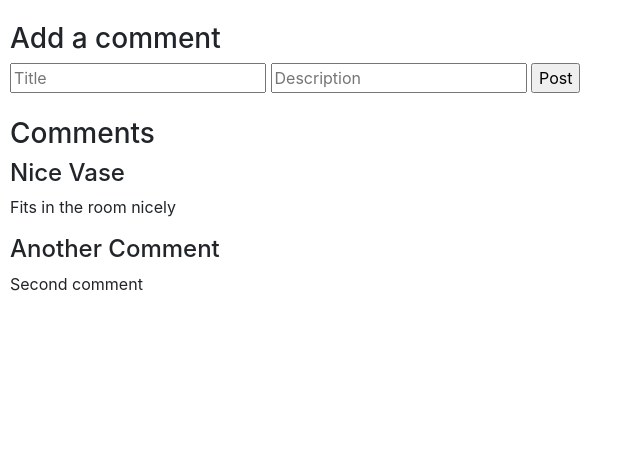
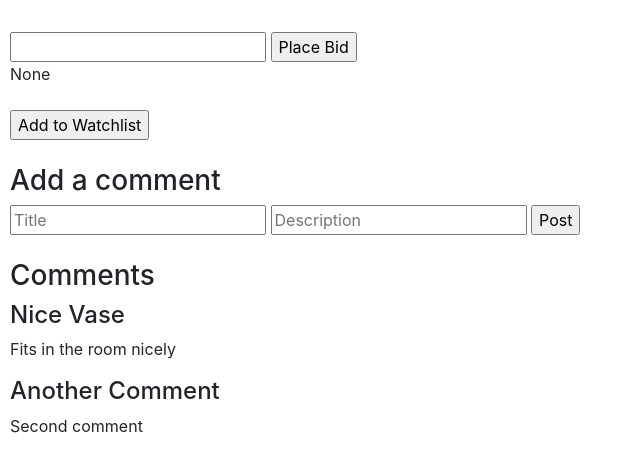
Before and after one commit to tinydancer96/python_projects, a Django app: page /listing/1 in a window 1280 px wide. Shown: the part 615-1079 px from the top of the page, without its empty margins (0-640 px from the left). Before the commit the page ends 906 px from the top, so only its background shows below. Run offline with Django 3.2, Linux system fonts and the light colour scheme; data comes from the database, SQL or seed files in the repository; some libraries are stand-ins or nearby versions.

Commit message:
close bid functionality complete

```diff
--- a/commerce/auctions/templates/auctions/view_listing.html
+++ b/commerce/auctions/templates/auctions/view_listing.html
@@ -10,16 +10,35 @@
       <img src="{{ listing.image }}" alt="{{ listing.title }}">
     </div>
   {% endif %}
+  <p>Status: {{ listing.active }}</p>
 
     {% if listing.user == user %}
-      <p>close bid</p>
+      <form action="{% url 'close_bid' %}" method="post">
+        {% csrf_token %}
+        <input type="hidden" value="{{ listing.id}}" name="listing_id">
+        <input type="hidden" value="{{ user.id }}" name="user_id">
+        <input type="submit" value="Close Bid">
+      </form>
     {% else %}
+      <br>
+      {% if listing.active == 'Active' %}
+        <form action="{% url 'make_bid' %}" method="post">
+          {% csrf_token %}
+          <input type="hidden" value="{{ user.id }}" name="user_id">
+          <input type="hidden" value="{{ listing.id }}" name="listing_id">
+          <input type="number" name="price">
+          <input type="submit" value="Place Bid">
+        </form>
+        {{ message }}
+        <br>
+        <br>
         <form action="{% url 'create_watchlist' %}" method="post">
           {% csrf_token %}
           <input type="hidden" value="{{ user.id }}" name="user">
           <input type="hidden" value="{{ listing.id }}" name="listing">
           <input type="submit" value="Add to Watchlist">
         </form>
+      {% endif %}
       <br>
 
       <div>
--- a/commerce/auctions/templates/auctions/watchlist.html
+++ b/commerce/auctions/templates/auctions/watchlist.html
@@ -4,7 +4,6 @@
   <h1>Your Watchlist</h1>
   {{ message }}
   {% for watchlist_item in watchlist_index %}
-    {% if watchlist_item.listing.active == "Active" %}
     <a href="{% url 'view_listing' watchlist_item.listing.id %}">
       <div class="listing-box">
         <div>
@@ -19,6 +18,5 @@
         {% endif %}
       </div>
     </a>
-    {% endif %}
   {% endfor %}
 {% endblock %}
--- a/commerce/auctions/urls.py
+++ b/commerce/auctions/urls.py
@@ -16,5 +16,6 @@
     path("create_watchlist", views.create_watchlist, name="create_watchlist"),
     path("watchlist", views.watchlist, name="watchlist"),
     path("add_comment", views.add_comment, name="add_comment"),
-    path("make_bid", views.make_bid, name="make_bid")
+    path("make_bid", views.make_bid, name="make_bid"),
+    path("close_bid", views.close_bid, name="close_bid")
 ]
--- a/commerce/auctions/views.py
+++ b/commerce/auctions/views.py
@@ -83,10 +83,12 @@
 def view_listing(request, listing_id):
     listing = Listing.objects.get(pk=listing_id)
     comments = Comments.objects.filter(listing=listing)
+    message = request.GET.get('message', None)
     return render(request, ("auctions/view_listing.html"), {
         "listing": listing,
         "user": request.user,
-        "comments": comments
+        "comments": comments,
+        "message": message
     })
 
 def new_listing(request):
@@ -178,9 +180,36 @@
 def make_bid(request):
     if request.method == 'POST':
         if request.user.is_authenticated:
-            listing_id = request.POST.get(listing_id)
-            user_id = request.POST.get(user_id)
+            listing_id = request.POST.get('listing_id')
+            user_id = request.POST.get('user_id')
+            price = request.POST.get('price')
 
             user = User.objects.get(pk=user_id)
             listing = Listing.objects.get(pk=listing_id)
-            bid = Bids.objects.create()
+            if float(listing.price) < float(price):
+                bid = Bids.objects.create(price=price, user=user, listing=listing)
+                listing.price = bid.price
+                listing.save()
+                message = "Bid Successful"
+                return redirect(reverse("view_listing", kwargs={"listing_id":listing_id}) + f"?message={message}")
+            else:
+                message = "New bid must be greater than current bid"
+                return redirect(reverse("view_listing", kwargs={"listing_id":listing_id}) + f"?message={message}")
+        else:
+            return redirect("login")
+    return render(request, "auctions/view_listing.html")
+
+
+def close_bid(request):
+    if request.method == 'POST':
+        listing_id = request.POST.get('listing_id')
+        user_id = request.POST.get('user_id')
+
+        listing = Listing.objects.get(pk=listing_id)
+        listing_user = listing.user
+        user = User.objects.get(pk=user_id)
+        if listing_user == user:
+            listing.active = 'Closed'
+            listing.save()
+            return redirect(reverse("view_listing", kwargs={"listing_id":listing_id}))
+    return render(request, "auctions/view_listing.html")
```
Lines whose indentation alone changed are shown as unchanged.
